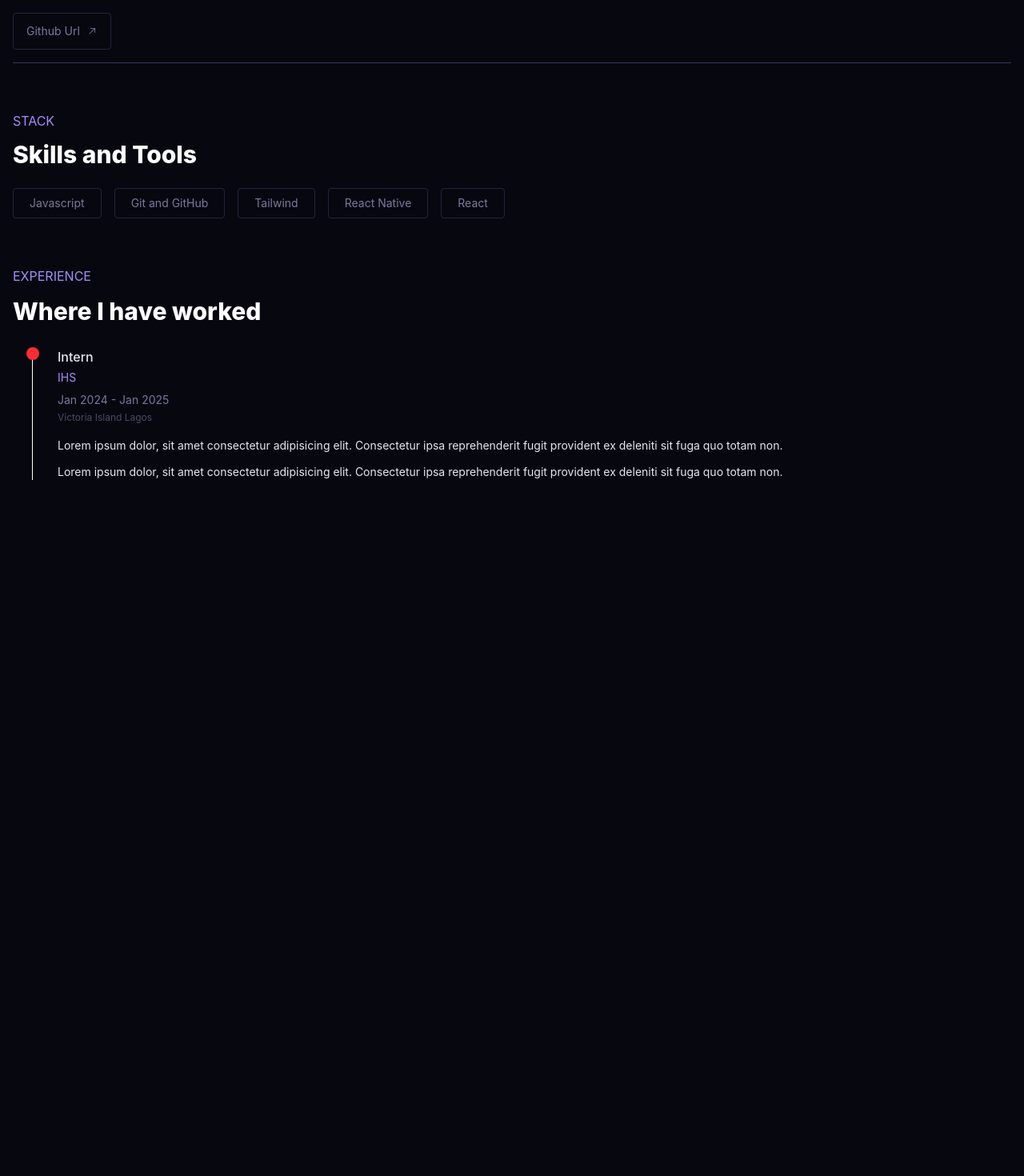
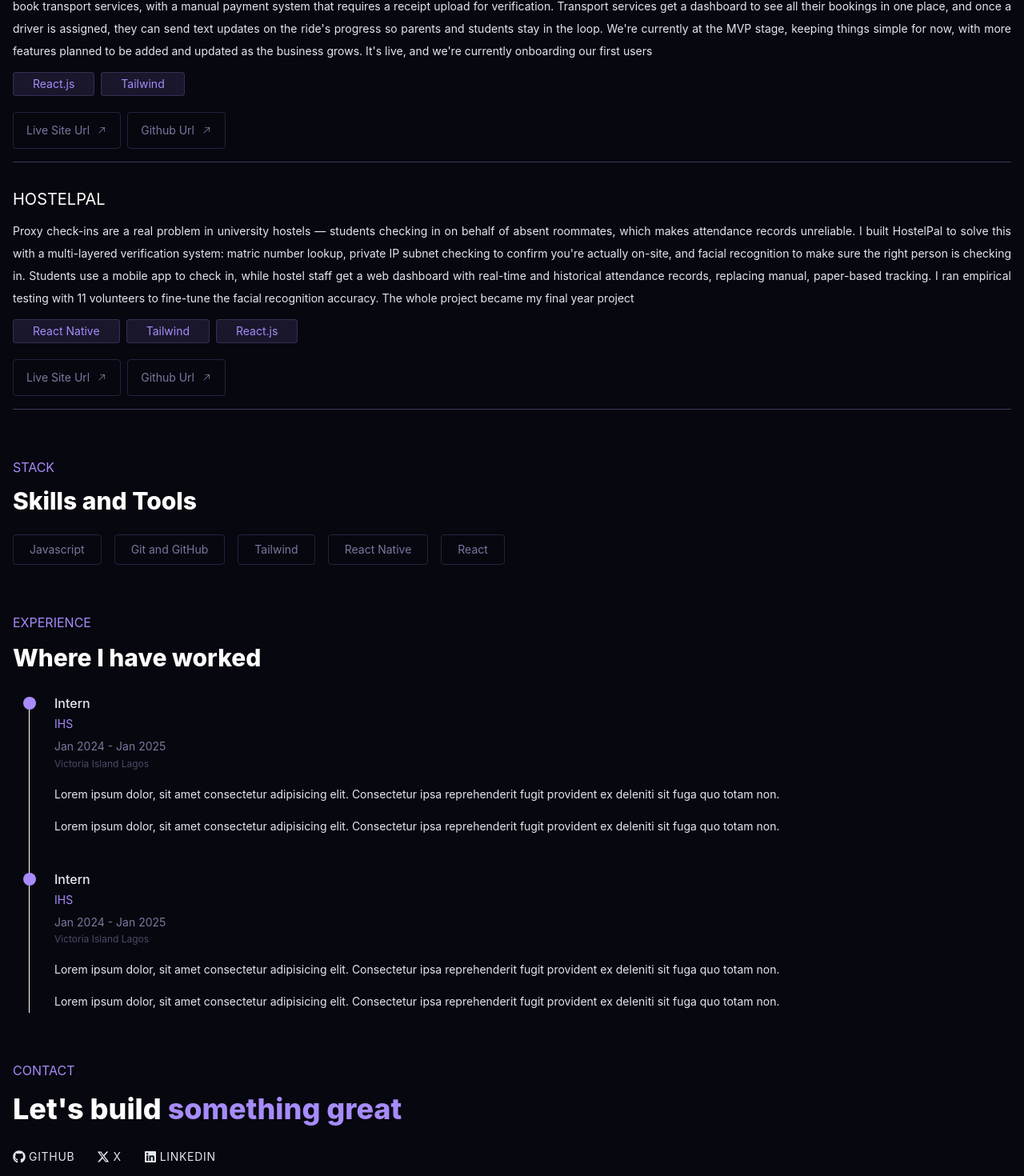
Before and after one commit to Joel1716/My-Portfolio, a React app: page / in a window 1280 px wide. Shown: the part 1917-3387 px from the top of the page at 80% size. Before the commit the page ends 2637 px from the top, so only its background shows below. Built offline with nearby package versions, Linux system fonts and the light colour scheme; the HTML template or start-up script is replaced by a standard one.

Commit message:
Experience updated

```diff
--- a/src/About.jsx
+++ b/src/About.jsx
@@ -18,7 +18,7 @@ export default function About() {
             <div className="absolute inset-0 bg-gradient-to-t from-[#07070f]/90 via-transparent to-transparent pointer-events-none" />
           </div>
         </div>
-        <div className="text-justify space-y-2  text-base leading-loose">
+        <div className="text-justify space-y-2 text-sm md:text-[15px] leading-loose">
           <p>
             I'm a Frontend Developer based in Nigeria, and I like building
             things that solve problems people actually deal with. Also making
--- a/src/App.jsx
+++ b/src/App.jsx
@@ -3,6 +3,7 @@ import About from "./About.jsx";
 import Projects from "./Projects.jsx";
 import TechStack from "./TechStack.jsx";
 import Experience from "./Experience.jsx";
+import Contact from "./Contact.jsx";
 export default function App() {
   return (
     <>
@@ -11,6 +12,7 @@ export default function App() {
       <Projects />
       <TechStack />
       <Experience />
+      <Contact />
     </>
   );
 }
--- /dev/null
+++ b/src/Contact.jsx
@@ -0,0 +1,36 @@
+import { FaGithub, FaLinkedin } from "react-icons/fa";
+import { FaXTwitter } from "react-icons/fa6";
+
+export default function Contact() {
+  const contacts = [
+    {
+      name: "Github",
+      icon: <FaGithub />,
+    },
+    {
+      name: "X",
+      icon: <FaXTwitter />,
+    },
+    {
+      name: "LinkedIn",
+      icon: <FaLinkedin />,
+    },
+  ];
+  return (
+    <section className="px-4 mb-30">
+      <h2>Contact</h2>
+      {/* <p>Open to work</p> */}
+      <p className="text-4xl font-extrabold leading-snug">
+        Let's build <span className="text-primary-accent">something great</span>
+      </p>
+      <div className="flex gap-7">
+        {contacts.map((contact) => (
+          <a href="" className="flex items-center gap-1">
+            <span className="text-base ">{contact.icon}</span>
+            <p className="tracking-wider text-sm uppercase">{contact.name}</p>
+          </a>
+        ))}
+      </div>
+    </section>
+  );
+}
--- a/src/EachExperience.jsx
+++ b/src/EachExperience.jsx
@@ -0,0 +1,22 @@
+export default function EachExperience({ experience }) {
+  return (
+    <div className="pl-[2rem] relative">
+      <div className="bg-primary-accent p-2 rounded-full absolute -left-[7.5px] top-1"></div>
+      <div className="space-y-2 mb-4">
+        <div className="flex flex-col gap-[0.2rem]">
+          <h3 className="text-base font-medium">{experience.role}</h3>
+          <p className="text-primary-accent">{experience.company}</p>
+        </div>
+        <div className="flex flex-col gap-[0.2rem]">
+          <p className="text-fg-muted text-sm">Jan 2024 - Jan 2025</p>
+          <p className="text-fg-muted/60 text-xs">Victoria Island Lagos</p>
+        </div>
+      </div>
+      <ul className="space-y-3">
+        {experience.actions.map((action) => (
+          <li className="leading-loose"> {action}</li>
+        ))}
+      </ul>
+    </div>
+  );
+}
--- a/src/Experience.jsx
+++ b/src/Experience.jsx
@@ -1,3 +1,5 @@
+import EachExperience from "./EachExperience";
+
 export default function Experience() {
   const experiences = [
     {
@@ -5,38 +7,30 @@ export default function Experience() {
       company: "IHS",
       duration: "Jan 2024",
       location: "Victoria",
+      actions: [
+        "Lorem ipsum dolor, sit amet consectetur adipisicing elit. Consectetur ipsa reprehenderit fugit provident ex deleniti sit fuga quo totam non.",
+        "Lorem ipsum dolor, sit amet consectetur adipisicing elit. Consectetur ipsa reprehenderit fugit provident ex deleniti sit fuga quo totam non.",
+      ],
+    },
+    {
+      role: "Intern",
+      company: "IHS",
+      duration: "Jan 2024",
+      location: "Victoria",
+      actions: [
+        "Lorem ipsum dolor, sit amet consectetur adipisicing elit. Consectetur ipsa reprehenderit fugit provident ex deleniti sit fuga quo totam non.",
+        "Lorem ipsum dolor, sit amet consectetur adipisicing elit. Consectetur ipsa reprehenderit fugit provident ex deleniti sit fuga quo totam non.",
+      ],
     },
   ];
   return (
-    <section className="px-4 mb-30">
+    <section className="px-4">
       <h2>Experience</h2>
       <p className="leading-snug">Where I have worked</p>
-      <div className="pl-6 relative before:content-[''] before:bottom-0 before:absolute before:left-[24px] before:top-[0.6rem] before:bg-white before:w-[1px]">
-        <div className="pl-[2rem] relative">
-          <div className="bg-red-500 p-2 rounded-full absolute -left-[7.5px] top-0"></div>
-          <div className="space-y-2 mb-4">
-            <div className="flex flex-col gap-[0.2rem]">
-              <h3 className="text-base font-medium">Intern</h3>
-              <p className="text-primary-accent">IHS</p>
-            </div>
-            <div className="flex flex-col gap-[0.2rem]">
-              <p className="text-fg-muted text-sm">Jan 2024 - Jan 2025</p>
-              <p className="text-fg-muted/60 text-xs">Victoria Island Lagos</p>
-            </div>
-          </div>
-          <ul className="space-y-3">
-            <li>
-              Lorem ipsum dolor, sit amet consectetur adipisicing elit.
-              Consectetur ipsa reprehenderit fugit provident ex deleniti sit
-              fuga quo totam non.
-            </li>
-            <li>
-              Lorem ipsum dolor, sit amet consectetur adipisicing elit.
-              Consectetur ipsa reprehenderit fugit provident ex deleniti sit
-              fuga quo totam non.
-            </li>
-          </ul>
-        </div>
+      <div className="pl-5 relative before:content-[''] before:bottom-0 before:absolute before:left-5 before:top-[0.6rem] before:bg-white before:w-[1px] space-y-10">
+        {experiences.map((experience) => (
+          <EachExperience experience={experience} />
+        ))}
       </div>
     </section>
   );
--- a/src/Projects.jsx
+++ b/src/Projects.jsx
@@ -4,8 +4,8 @@ export default function Projects() {
     {
       title: "Haple",
       description:
-        "Lorem ipsum dolor sit amet consectetur adipisicing elit. Facilis, exercitationem cumque? Aperiam esse doloribus modi, placeat, adipisci atque temporibus, omnis iste illum voluptates cum nemo? Fugit, ab illum! Beatae adipisci iure, quo, ullam accusantium reiciendis assumenda quis hic suscipit eius, possimus non voluptatem ducimus ratione. Reiciendis perferendis maxime voluptatibus ducimus?",
-      techs: ["React", "Tailwind"],
+        "Haple was built after noticing how hard it is for student sellers on campus to actually get seen, most end up relying on a few friends or word-of-mouth, even when they have something genuinely worth buying. Haple gives sellers a profile, lets buyers browse by category for exactly what they need, and connects them straight to a seller's WhatsApp with one click. We're keeping things simple for now, WhatsApp handles buyer-seller contact while we validate the idea, with more features planned as we grow. It's live with our first cohort of 20 sellers",
+      techs: ["React.js", "Tailwind"],
       links: [
         {
           name: "Live Site Url",
@@ -18,9 +18,30 @@ export default function Projects() {
       ],
     },
     {
-      title: "HostePal",
-      techs: ["React Native", "Tailwind"],
+      title: "Jia-ride",
+      description: `JiaRide came from a simple observation, booking school transport is usually disorganized, and hard to track. I co-built JiaRide to give parents and students a structured way to find and book transport services, with a manual payment system that requires a receipt upload for verification. Transport services get a dashboard to see all their bookings in one place, and once a driver is assigned, they can send text updates on the ride's progress so parents and students stay in the loop. We're currently at the MVP stage, keeping things simple for now, with more features planned to be added and updated as the business grows. It's live, and we're currently onboarding our first users`,
+      techs: ["React.js", "Tailwind"],
       links: [
+        {
+          name: "Live Site Url",
+          link: "google.com",
+        },
+        {
+          name: "Github Url",
+          link: "google.com",
+        },
+      ],
+    },
+    {
+      title: "HostelPal",
+      description: `Proxy check-ins are a real problem in university hostels — students checking in on behalf of absent roommates, which makes attendance records unreliable. I built HostelPal to solve this with a multi-layered verification system: matric number lookup, private IP subnet checking to confirm you're actually on-site, and facial recognition to make sure the right person is checking in.
+      Students use a mobile app to check in, while hostel staff get a web dashboard with real-time and historical attendance records, replacing manual, paper-based tracking. I ran empirical testing with 11 volunteers to fine-tune the facial recognition accuracy. The whole project became my final year project`,
+      techs: ["React Native", "Tailwind", "React.js"],
+      links: [
+        {
+          name: "Live Site Url",
+          link: "google.com",
+        },
         {
           name: "Github Url",
           link: "google.com",
--- a/src/index.css
+++ b/src/index.css
@@ -11,6 +11,7 @@
   body {
     @apply bg-primary text-[14px] text-slate-200;
   }
+
   h2 {
     @apply pt-15 text-base text-primary-accent uppercase;
   }
```
Also changed, not shown: src/Home.jsx (+1 -7 lines).
